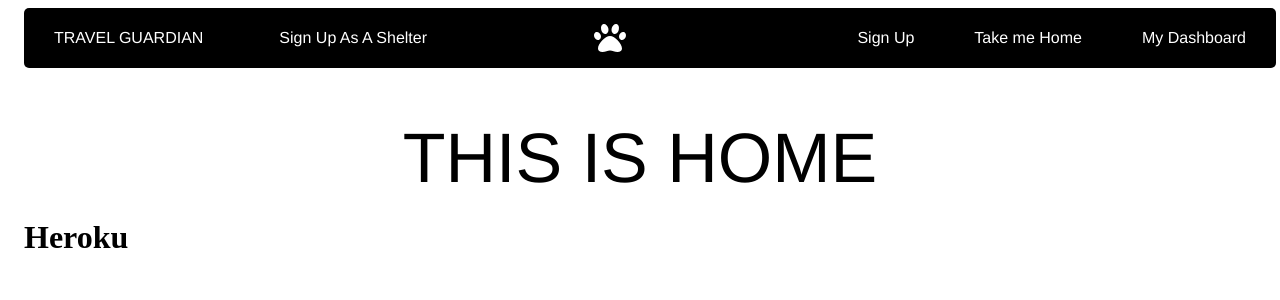
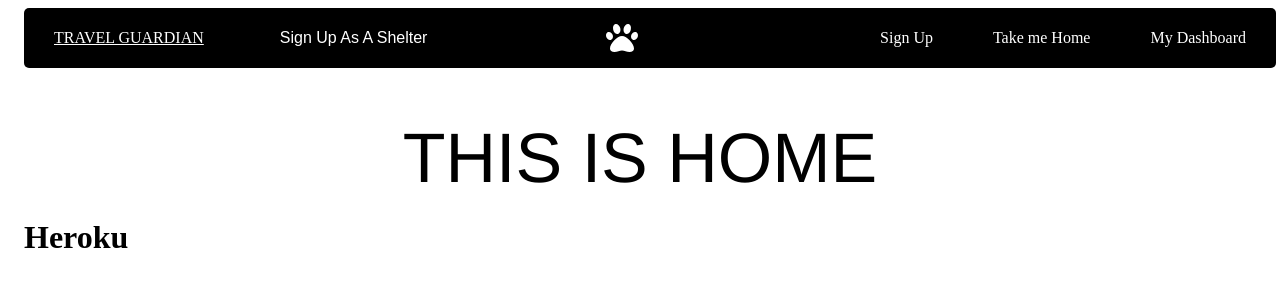
Before and after one commit to hfsager/travel-guardian, a Next.js app: page / in a window 1280 px wide. Shown: the top 300 px of the page. Built offline with nearby package versions, Linux system fonts and the light colour scheme.

Commit message:
Chnages Nav

```diff
--- a/components/NavBar.tsx
+++ b/components/NavBar.tsx
@@ -12,7 +12,6 @@ const Container = styled('header')`
   background-color: black;
   color: white;
   border-radius: 5px;
-  font-family: Helvetica;
 `;
 
 const Button = styled.button`
@@ -23,7 +22,6 @@ text-decoration: none;
 border-radius: 4px;
 color: white;
 background-color: black;
-font-family: Helvetica;
 font-size: 16px;
 &:hover {
   background-color: white;
@@ -57,7 +55,7 @@ const Navbar = () => {
     <div>
     <Container>
       <div>
-         <Link href="/test-pages/first-post">
+         <Link passHref href="/test-pages/first-post">
           <Anchor data-test-id='link-to-first-page'>TRAVEL GUARDIAN</Anchor>
      	   </Link>
         <Button onClick= {()=>alert("This Button Does Nothing")}>Sign Up As A Shelter</Button>
```
